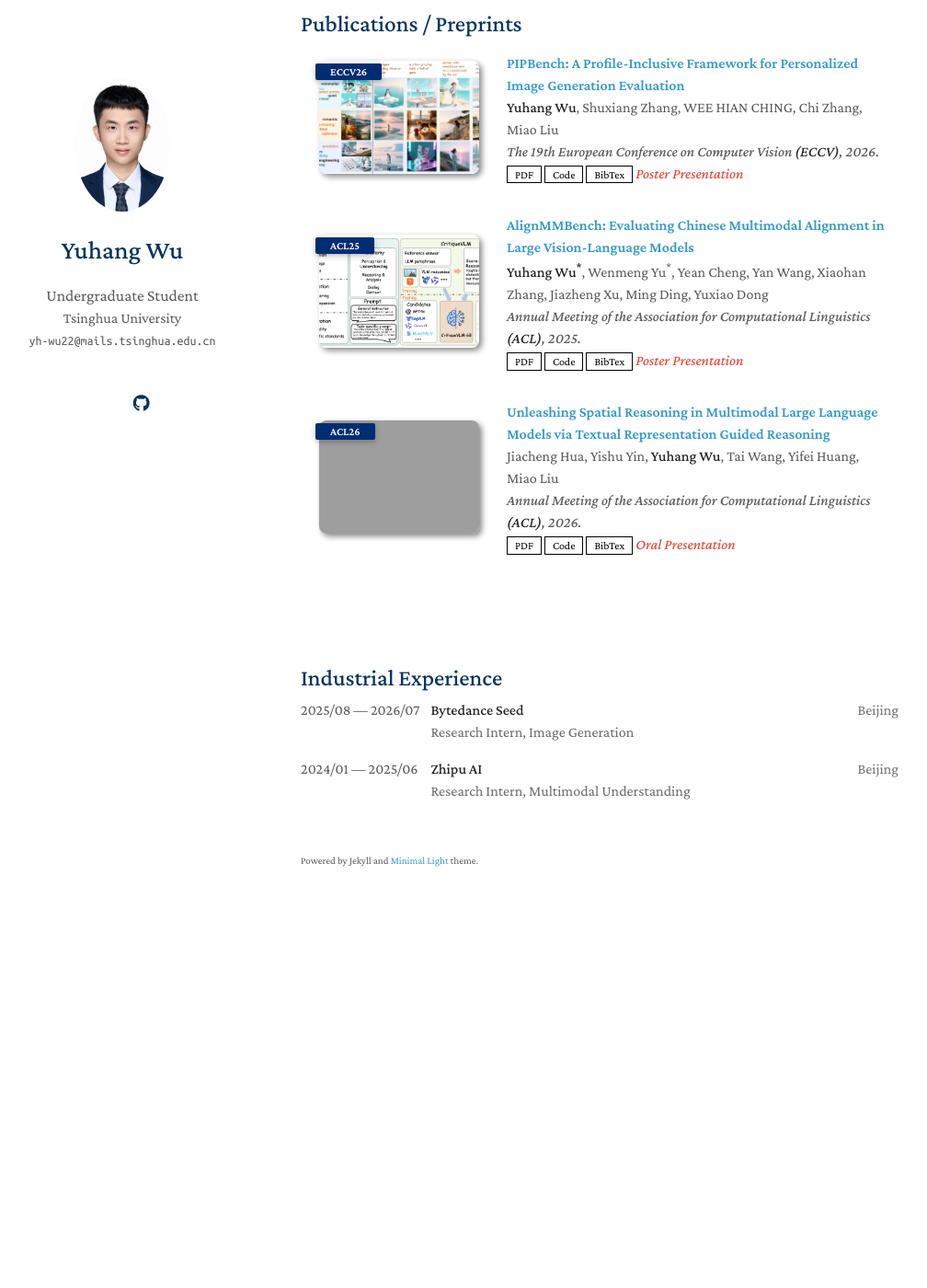
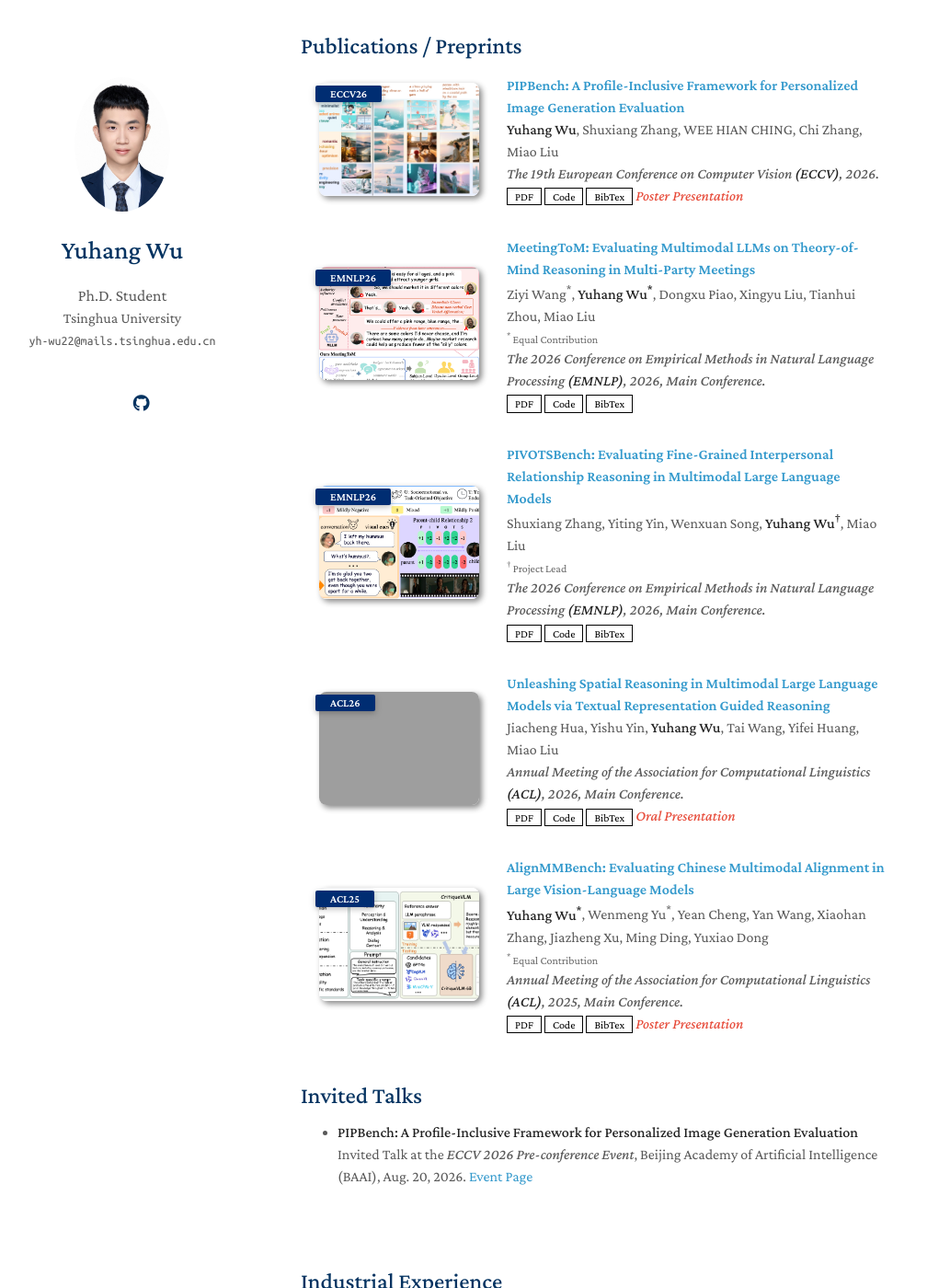
Before and after one commit to wuyuhang05/wuyuhang05.github.io, a Jekyll site: the page built from index.md, in a window 1280 px wide and 1400 px high, scrolled down 934 px. Shown: the whole window at 92% size, without its empty margins (143-1151 px from the left). Built offline with Jekyll 4.4.1, drawn with Linux system fonts in a browser that asks for light colours; a style sheet for code colours, icons or effects is not loaded; our own code applies the rules of GitHub Pages for plain Markdown files; before the commit the page ends 1950 px from its top, so only the background shows below that; some of the changed text lies outside the part shown; grey boxes are pictures that could not be loaded.

Commit message:
update at 26/08/21

```diff
--- a/_config.yml
+++ b/_config.yml
@@ -1,14 +1,14 @@
 # Basic Information
 title: Yuhang Wu
-position: Undergraduate Student
+position: Ph.D. Student
 affiliation: Tsinghua University
 email: yh-wu22@mails.tsinghua.edu.cn
 
 # Search Engine Optimization (SEO)
 # The following information is used to improve the website traffic from search engines, e.g., Google.
-keywords: minimal light
-description: The Minimal Light is a simple and elegant jekyll theme for academic personal homepage.
-canonical: https://minimal-light-theme.yliu.me/
+keywords: Yuhang Wu, Wu Yuhang, 吴雨航, Tsinghua University, Artificial Intelligence, Multimodal Large Language Models, Multimodal Learning, Computer Vision, Personalized Image Generation, Embodied AI
+description: Yuhang Wu is a Ph.D. student in College of AI, Tsinghua University. His research focuses on multimodal large language models, computer vision, personalized generation, and embodied intelligence.
+canonical: https://wuyuhang05.github.io/
 
 # Links
 # If you don't need one of them, you may delete the corresponding line.
--- a/_data/publications.yml
+++ b/_data/publications.yml
@@ -10,22 +10,43 @@ main:
     image: ./assets/img/pipbench-teaser.png
     notes: Poster Presentation
 
+  - title: "MeetingToM: Evaluating Multimodal LLMs on Theory-of-Mind Reasoning in Multi-Party Meetings"
+    authors: Ziyi Wang<sup>*</sup>, <strong>Yuhang Wu<sup>*</sup></strong>, Dongxu Piao, Xingyu Liu, Tianhui Zhou, Miao Liu
+    author_notes: "<sup>*</sup> Equal Contribution"
+    conference_short: EMNLP26
+    conference: The 2026 Conference on Empirical Methods in Natural Language Processing <strong>(EMNLP)</strong>, 2026, Main Conference.
+    pdf: https://arxiv.org/pdf/2607.19235
+    code: https://github.com/oliviaziyi/MeetingToM
+    bibtex: ./assets/bib/meetingtom26.txt
+    image: ./assets/img/meetingtom-teaser.png
+
+  - title: "PIVOTSBench: Evaluating Fine-Grained Interpersonal Relationship Reasoning in Multimodal Large Language Models"
+    authors: Shuxiang Zhang, Yiting Yin, Wenxuan Song, <strong>Yuhang Wu<sup>†</sup></strong>, Miao Liu
+    author_notes: "<sup>†</sup> Project Lead"
+    conference_short: EMNLP26
+    conference: The 2026 Conference on Empirical Methods in Natural Language Processing <strong>(EMNLP)</strong>, 2026, Main Conference.
+    pdf: https://arxiv.org/pdf/2606.23092
+    code: https://flynnzhangsx.github.io/PIVOTSBench/
+    bibtex: ./assets/bib/pivotsbench26.txt
+    image: ./assets/img/pivotsbench-teaser.png
+
+  - title: "Unleashing Spatial Reasoning in Multimodal Large Language Models via Textual Representation Guided Reasoning"
+    authors: Jiacheng Hua, Yishu Yin, <strong>Yuhang Wu</strong>, Tai Wang, Yifei Huang, Miao Liu
+    conference_short: ACL26
+    conference: Annual Meeting of the Association for Computational Linguistics <strong>(ACL)</strong>, 2026, Main Conference.
+    pdf: https://arxiv.org/pdf/2603.23404
+    code: https://trace-reasoning.github.io/
+    bibtex: ./assets/bib/trace26.txt
+    image: ./assets/img/trace-teaser.png
+    notes: Oral Presentation
+
   - title: "AlignMMBench: Evaluating Chinese Multimodal Alignment in Large Vision-Language Models"
     authors: <strong>Yuhang Wu<sup>*</sup></strong>, Wenmeng Yu<sup>*</sup>, Yean Cheng, Yan Wang, Xiaohan Zhang, Jiazheng Xu, Ming Ding, Yuxiao Dong
+    author_notes: "<sup>*</sup> Equal Contribution"
     conference_short: ACL25
-    conference: Annual Meeting of the Association for Computational Linguistics <strong>(ACL)</strong>, 2025.
+    conference: Annual Meeting of the Association for Computational Linguistics <strong>(ACL)</strong>, 2025, Main Conference.
     pdf: https://arxiv.org/pdf/2406.09295
     code: https://github.com/THUDM/AlignMMBench
     bibtex: ./assets/bib/alignmmbench25.txt
     image: ./assets/img/alignmmbench.png
     notes: Poster Presentation
-
-  - title: "Unleashing Spatial Reasoning in Multimodal Large Language Models via Textual Representation Guided Reasoning"
-    authors: Jiacheng Hua, Yishu Yin, <strong>Yuhang Wu</strong>, Tai Wang, Yifei Huang, Miao Liu
-    conference_short: ACL26
-    conference: Annual Meeting of the Association for Computational Linguistics <strong>(ACL)</strong>, 2026.
-    pdf: https://arxiv.org/pdf/2603.23404
-    code: https://trace-reasoning.github.io/
-    bibtex: ./assets/bib/trace26.txt
-    image: ./assets/img/trace-teaser.png
-    notes: Oral Presentation
--- a/_includes/publications.md
+++ b/_includes/publications.md
@@ -18,6 +18,11 @@
   <div class="col-sm-9" style="position: relative;padding-right: 15px;padding-left: 20px;">
       <div class="title"><a href="{{ link.pdf }}">{{ link.title }}</a></div>
       <div class="author">{{ link.authors }}</div>
+      {% if link.author_notes %}
+      <div class="author-notes" style="font-size: 12px; color: #666; margin-top: 1px;">
+        {{ link.author_notes }}
+      </div>
+      {% endif %}
       <div class="periodical"><em>{{ link.conference }}</em>
       </div>
     <div class="links">
--- /dev/null
+++ b/assets/bib/meetingtom26.txt
@@ -0,0 +1,6 @@
+@article{wang2026meetingtom,
+  title={MeetingToM: Evaluating Multimodal LLMs on Theory-of-Mind Reasoning in Multi-Party Meetings},
+  author={Wang, Ziyi and Wu, Yuhang and Piao, Dongxu and Liu, Xingyu and Zhou, Tianhui and Liu, Miao},
+  journal={arXiv preprint arXiv:2607.19235},
+  year={2026}
+}
--- /dev/null
+++ b/assets/bib/pivotsbench26.txt
@@ -0,0 +1,6 @@
+@article{zhang2026pivotsbench,
+  title={PIVOTSBench: Evaluating Fine-Grained Interpersonal Relationship Reasoning in Multimodal Large Language Models},
+  author={Zhang, Shuxiang and Yin, Yiting and Song, Wenxuan and Wu, Yuhang and Liu, Miao},
+  journal={arXiv preprint arXiv:2606.23092},
+  year={2026}
+}
--- a/index.md
+++ b/index.md
@@ -13,6 +13,7 @@ My current research interests lie in **multimodal intelligence**, **image genera
 
 ## News
 
+- **[Aug. 2026]** Two paper are accepted to EMNLP 26 main track!
 - **[Jun. 2026]** [PIPBench](https://wuyuhang05.github.io/PIPBench/) is accepted to ECCV 2026!
 - **[Jul. 2025]** I will join Bytedance Seed as a research intern.
 - **[May. 2025]** [AlignMMBench](https://alignmmbench.github.io/) is accepted to ACL 2025!
@@ -39,6 +40,11 @@ My current research interests lie in **multimodal intelligence**, **image genera
 <br>
 {% include_relative _includes/publications.md %}
 
+## Invited Talks
+
+- **PIPBench: A Profile-Inclusive Framework for Personalized Image Generation Evaluation**
+  Invited Talk at the *ECCV 2026 Pre-conference Event*, Beijing Academy of Artificial Intelligence (BAAI), Aug. 20, 2026. [Event Page](https://mp.weixin.qq.com/s/By-QD6vRg6UNuMepHL8Rqw)
+
 <section>
   <h2 style="margin:.2rem 0 .6rem 0;">Industrial Experience</h2>
   <div style="display:grid;grid-template-columns:minmax(12ch,auto) 1fr auto;gap:.4rem .75rem;align-items:start;row-gap:1rem;">
```
Also changed, not shown: assets/img/meetingtom-teaser.png (added), assets/img/pivotsbench-teaser.png (added).
